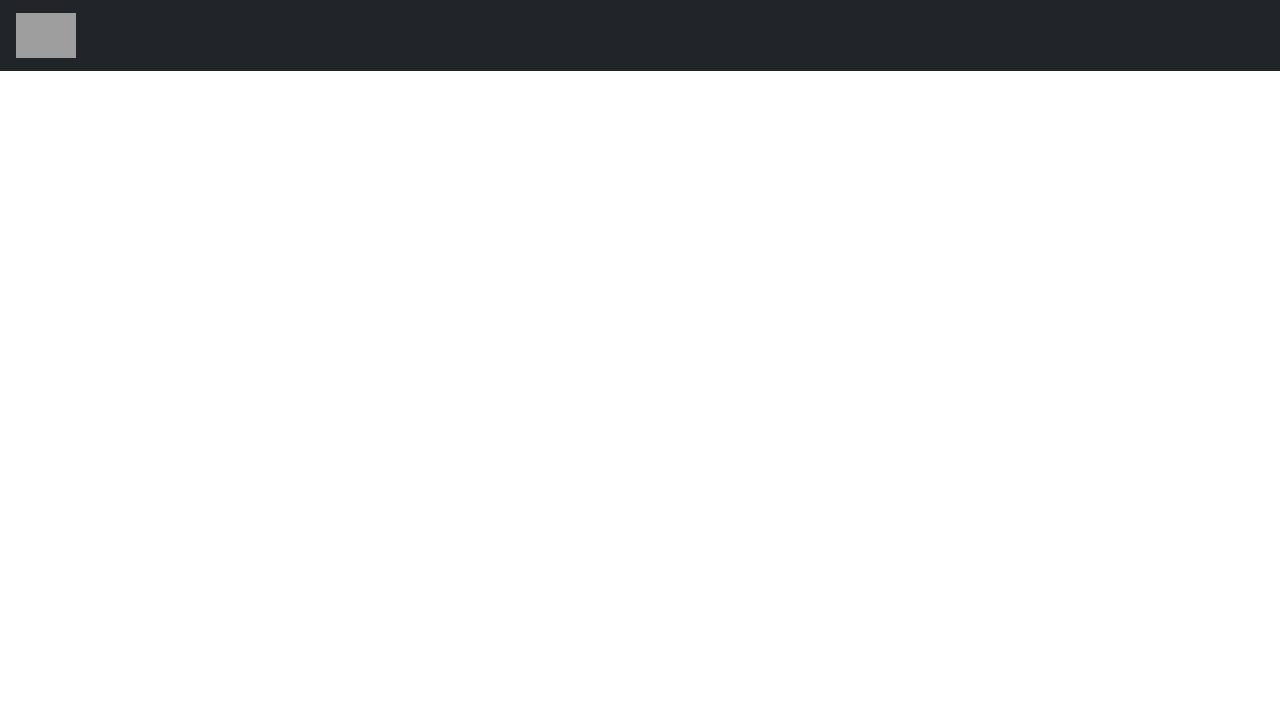
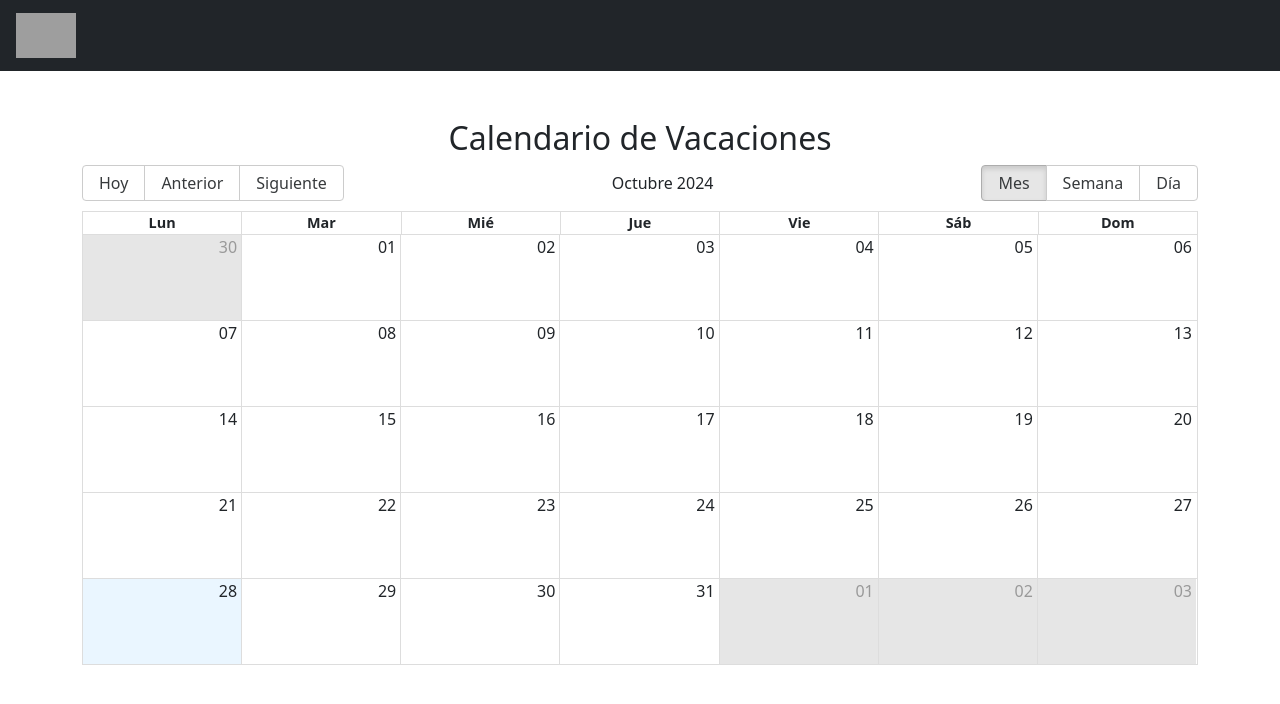
Before and after one commit to maltox17/AppInternaSiboney-Frontend, a React (Vite) app: page /vacaciones/calendario in a window 1280 px wide. Before the commit this address had no page. Shown: the top 704 px of the page. Built offline with nearby package versions, Linux system fonts and the light colour scheme; no server answers; grey boxes are pictures that could not be loaded.

Commit message:
Creado componente calendario y base de calendario vacaciones

```diff
--- a/package.json
+++ b/package.json
@@ -13,9 +13,13 @@
     "appinternasiboney": "file:",
     "axios": "^1.7.7",
     "bootstrap": "^5.3.3",
+    "date-fns": "^4.1.0",
     "formik": "^2.4.6",
     "jwt-decode": "^4.0.0",
+    "moment": "^2.30.1",
+    "moment-timezone": "^0.5.46",
     "react": "^18.3.1",
+    "react-big-calendar": "^1.15.0",
     "react-bootstrap": "^2.10.5",
     "react-dom": "^18.3.1",
     "react-icons": "^5.3.0",
--- a/src/App.jsx
+++ b/src/App.jsx
@@ -6,6 +6,7 @@ import TrabajadorPage from './pages/TrabajadorPage';
 import JefePage from './pages/JefePage';
 import EmpleadosPage from './pages/EmpleadosPage';
 import CentrosPage from './pages/CentrosPage'
+import CalendarioVacacionesPage from './pages/CalendarioVacacionesPage'
 import Navbar from './components/Navbar';
 import 'bootstrap/dist/css/bootstrap.min.css';
 import './App.css'
@@ -27,6 +28,7 @@ function App() {
       <Route path="/jefe" element={<JefePage />} />
       <Route path="/jefe/empleados" element={<EmpleadosPage />} />
       <Route path="/jefe/centros" element={<CentrosPage />} />
+      <Route path="/vacaciones/calendario" element={<CalendarioVacacionesPage />} />
     </Routes>
     </>
   )
--- /dev/null
+++ b/src/components/CalendarioBase.jsx
@@ -0,0 +1,50 @@
+// CalendarioBase.js
+import React from 'react';
+import { Calendar, momentLocalizer, Views } from 'react-big-calendar';
+import moment from 'moment';
+import 'moment/locale/es';
+import 'react-big-calendar/lib/css/react-big-calendar.css';
+
+// Configura manualmente el idioma español para moment.js
+moment.updateLocale('es', {
+  months: [
+    'Enero', 'Febrero', 'Marzo', 'Abril', 'Mayo', 'Junio',
+    'Julio', 'Agosto', 'Septiembre', 'Octubre', 'Noviembre', 'Diciembre'
+  ],
+  weekdays: [
+    'Domingo', 'Lunes', 'Martes', 'Miércoles', 'Jueves', 'Viernes', 'Sábado'
+  ],
+  weekdaysShort: ['Dom', 'Lun', 'Mar', 'Mié', 'Jue', 'Vie', 'Sáb'],
+});
+
+const localizer = momentLocalizer(moment);
+
+const CalendarioBase = ({ eventos, eventPropGetter }) => {
+  return (
+    <Calendar
+      localizer={localizer}
+      events={eventos}
+      startAccessor="start"
+      endAccessor="end"
+      style={{ height: 500 }}
+      views={[Views.MONTH, Views.WEEK, Views.DAY]}
+      eventPropGetter={eventPropGetter}
+      messages={{
+        today: 'Hoy',
+        previous: 'Anterior',
+        next: 'Siguiente',
+        month: 'Mes',
+        week: 'Semana',
+        day: 'Día',
+        date: 'Fecha',
+        time: 'Hora',
+        event: 'Evento',
+        noEventsInRange: 'No hay eventos en este rango',
+        allDay: 'Todo el día',
+        showMore: total => `+ Ver más (${total})`
+      }}
+    />
+  );
+};
+
+export default CalendarioBase;
--- /dev/null
+++ b/src/pages/CalendarioVacacionesPage.jsx
@@ -0,0 +1,45 @@
+// CalendarioVacaciones.js
+import React, { useEffect, useState } from 'react';
+import CalendarioBase from '../components/CalendarioBase';
+import api from '../services/api';
+
+const CalendarioVacaciones = () => {
+  const [eventos, setEventos] = useState([]);
+
+  useEffect(() => {
+    const fetchVacaciones = async () => {
+      try {
+        const response = await api.get('/vacaciones');
+        const vacacionesAprobadas = response.data.filter(vacacion => vacacion.estado === 'APROBADA');
+
+        const eventosFormateados = vacacionesAprobadas.map(vacacion => ({
+          title: `Vacaciones - ${vacacion.empleadoNombre}`,
+          start: new Date(vacacion.fechaInicio),
+          end: new Date(vacacion.fechaFin),
+          allDay: true,
+        }));
+
+        setEventos(eventosFormateados);
+      } catch (error) {
+        console.error('Error al cargar las vacaciones:', error);
+      }
+    };
+
+    fetchVacaciones();
+  }, []);
+
+  // Configuración del estilo de los eventos de vacaciones
+  const eventPropGetter = (event) => {
+    const backgroundColor = '#ff9f89';
+    return { style: { backgroundColor } };
+  };
+
+  return (
+    <div className="container mt-5">
+      <h2 className="text-center">Calendario de Vacaciones</h2>
+      <CalendarioBase eventos={eventos} eventPropGetter={eventPropGetter} />
+    </div>
+  );
+};
+
+export default CalendarioVacaciones;
--- a/src/pages/CentrosPage.jsx
+++ b/src/pages/CentrosPage.jsx
@@ -67,6 +67,8 @@ const CentrosPage = () => {
   return (
     <div className="container mt-5">
       <h2 className="text-center">Centros de Trabajo</h2>
+
+      {/* Tabla para dispositivos grandes */}
       <div className="table-responsive mt-4 d-none d-md-block">
         <Table striped bordered hover>
           <thead>
@@ -101,6 +103,29 @@ const CentrosPage = () => {
             ))}
           </tbody>
         </Table>
+      </div>
+
+      {/* Vista en cards para dispositivos móviles */}
+      <div className="d-block d-md-none">
+        {centros.map((centro) => (
+          <div key={centro.id} className="border rounded p-3 mb-3">
+            <p><strong>ID:</strong> {centro.id}</p>
+            <p><strong>Nombre:</strong> {centro.nombre}</p>
+            <p><strong>Dirección:</strong> {centro.direccion}</p>
+            <div className="d-flex justify-content-end">
+              <OverlayTrigger placement="top" overlay={<Tooltip>Editar centro</Tooltip>}>
+                <Button variant="warning" className="me-2" onClick={() => handleShowForm(centro)} size="sm">
+                  <FaEdit />
+                </Button>
+              </OverlayTrigger>
+              <OverlayTrigger placement="top" overlay={<Tooltip>Eliminar centro</Tooltip>}>
+                <Button variant="danger" onClick={() => handleDeleteCentro(centro.id)} size="sm">
+                  <FaTrash />
+                </Button>
+              </OverlayTrigger>
+            </div>
+          </div>
+        ))}
       </div>
 
       <Button onClick={() => handleShowForm()} className="mt-3 w-50 d-flex m-auto justify-content-center buttonBgPrimary">
--- a/src/pages/EmpleadosPage.jsx
+++ b/src/pages/EmpleadosPage.jsx
@@ -42,8 +42,8 @@ const EmpleadosPage = () => {
   // Esquema de validación usando Yup
   const validationSchema = Yup.object({
     nombre: Yup.string()
-      .matches(/^[a-zA-Z\s]+$/, "Name can only contain letters") // Solo letras y espacios
-      .min(3, 'Name must be at least 3 characters') // Longitud mínima de 3 caracteres
+      .matches(/^[a-zA-Z\s]+$/, "Name can only contain letters")
+      .min(3, 'Name must be at least 3 characters')
       .required('Name is required'),
     email: Yup.string()
       .email('Invalid email format')
@@ -77,6 +77,8 @@ const EmpleadosPage = () => {
   return (
     <div className="container mt-5">
       <h2 className="text-center">Empleados</h2>
+
+      {/* Tabla para dispositivos grandes */}
       <div className="table-responsive mt-4 d-none d-md-block">
         <Table striped bordered hover>
           <thead>
@@ -98,7 +100,7 @@ const EmpleadosPage = () => {
                 <td>
                   <div>
                     <OverlayTrigger placement="top" overlay={<Tooltip>Editar empleado</Tooltip>}>
-                    <Button variant="warning" className="me-2 mb-2" onClick={() => handleShowForm(empleado)} size="sm" style={{marginTop: '4%'}}>
+                      <Button variant="warning" className="me-2 mb-2" onClick={() => handleShowForm(empleado)} size="sm" style={{ marginTop: '4%' }}>
                         <FaEdit />
                       </Button>
                     </OverlayTrigger>
@@ -113,6 +115,30 @@ const EmpleadosPage = () => {
             ))}
           </tbody>
         </Table>
+      </div>
+
+      {/* Vista en cards para dispositivos móviles */}
+      <div className="d-block d-md-none">
+        {empleados.map((empleado) => (
+          <div key={empleado.id} className="border rounded p-3 mb-3">
+            <p><strong>ID:</strong> {empleado.id}</p>
+            <p><strong>Nombre:</strong> {empleado.nombre}</p>
+            <p><strong>Email:</strong> {empleado.email}</p>
+            <p><strong>Teléfono:</strong> {empleado.telefono}</p>
+            <div className="d-flex justify-content-end">
+              <OverlayTrigger placement="top" overlay={<Tooltip>Editar empleado</Tooltip>}>
+                <Button variant="warning" className="me-2" onClick={() => handleShowForm(empleado)} size="sm">
+                  <FaEdit />
+                </Button>
+              </OverlayTrigger>
+              <OverlayTrigger placement="top" overlay={<Tooltip>Eliminar empleado</Tooltip>}>
+                <Button variant="danger" onClick={() => handleDeleteEmpleado(empleado.id)} size="sm">
+                  <FaTrash />
+                </Button>
+              </OverlayTrigger>
+            </div>
+          </div>
+        ))}
       </div>
 
       <Button onClick={() => handleShowForm()} className="mt-3 w-50 d-flex m-auto justify-content-center buttonBgPrimary">
--- a/src/pages/JefePage.jsx
+++ b/src/pages/JefePage.jsx
@@ -53,7 +53,7 @@ const JefePage = () => {
               <p>Aprueba o rechaza solicitudes de vacaciones y visualiza el calendario de ausencias.</p>
               <button
                 className="btn btn-outline-secondary buttonOutlinePrimary"
-                onClick={() => handleNavigation('/jefe/vacaciones')}
+                onClick={() => handleNavigation('/vacaciones/calendario')}
               >
                 Ir al Panel de Vacaciones
               </button>
```
Also changed, not shown: 1 other file (tests, documents, lock files or other folders). Lines whose indentation alone changed are shown as unchanged.
